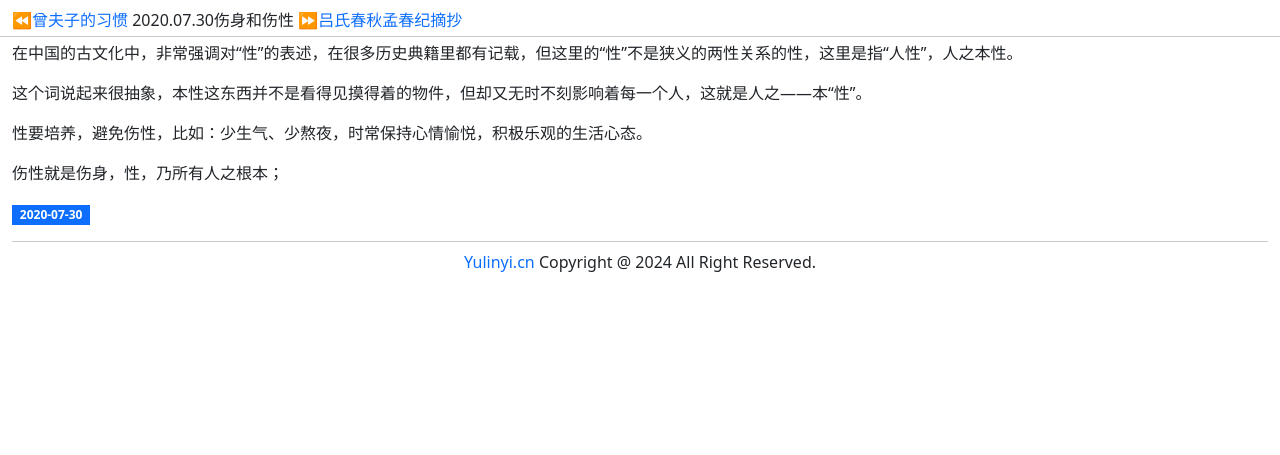
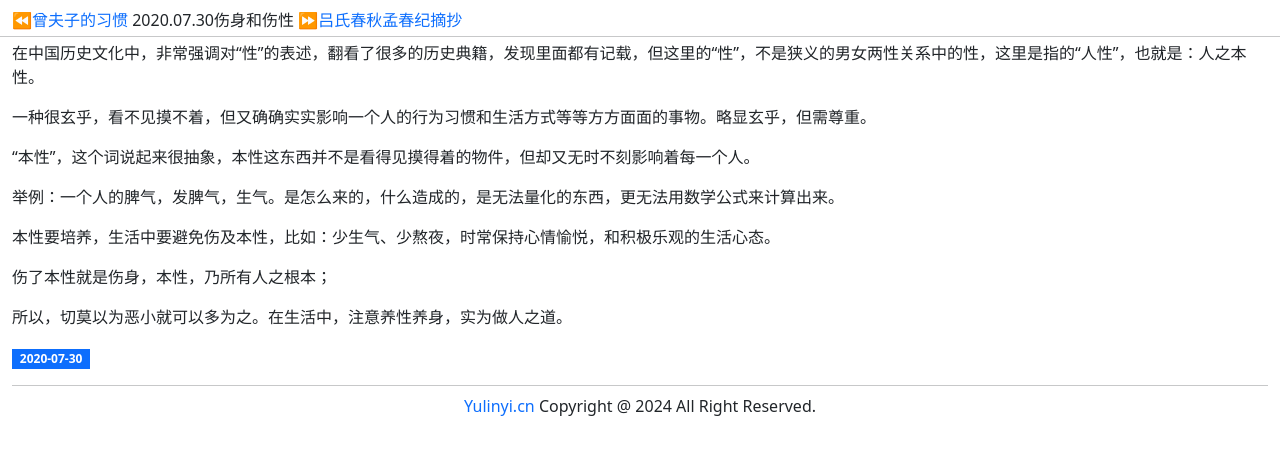
Before and after one commit to helloyuzz/Yulinyi, a Jekyll site: the page built from _posts/2020-07-30-伤身和伤性.md, in a window 1280 px wide. Shown: the top 455 px of the page. Built offline with Jekyll 4.4.1, drawn with Linux system fonts in a browser that asks for light colours.

Commit message:
Update 2020-07-30-伤身和伤性.md

```diff
--- a/_posts/2020-07-30-伤身和伤性.md
+++ b/_posts/2020-07-30-伤身和伤性.md
@@ -2,10 +2,16 @@
 layout: post
 ---
 
-在中国的古文化中，非常强调对“性”的表述，在很多历史典籍里都有记载，但这里的“性”不是狭义的两性关系的性，这里是指“人性”，人之本性。
+在中国历史文化中，非常强调对“性”的表述，翻看了很多的历史典籍，发现里面都有记载，但这里的“性”，不是狭义的男女两性关系中的性，这里是指的“人性”，也就是：人之本性。
 
-这个词说起来很抽象，本性这东西并不是看得见摸得着的物件，但却又无时不刻影响着每一个人，这就是人之——本“性”。
+一种很玄乎，看不见摸不着，但又确确实实影响一个人的行为习惯和生活方式等等方方面面的事物。略显玄乎，但需尊重。
 
-性要培养，避免伤性，比如：少生气、少熬夜，时常保持心情愉悦，积极乐观的生活心态。
+“本性”，这个词说起来很抽象，本性这东西并不是看得见摸得着的物件，但却又无时不刻影响着每一个人。
 
-伤性就是伤身，性，乃所有人之根本；
+举例：一个人的脾气，发脾气，生气。是怎么来的，什么造成的，是无法量化的东西，更无法用数学公式来计算出来。
+
+本性要培养，生活中要避免伤及本性，比如：少生气、少熬夜，时常保持心情愉悦，和积极乐观的生活心态。
+
+伤了本性就是伤身，本性，乃所有人之根本；
+
+所以，切莫以为恶小就可以多为之。在生活中，注意养性养身，实为做人之道。
```
